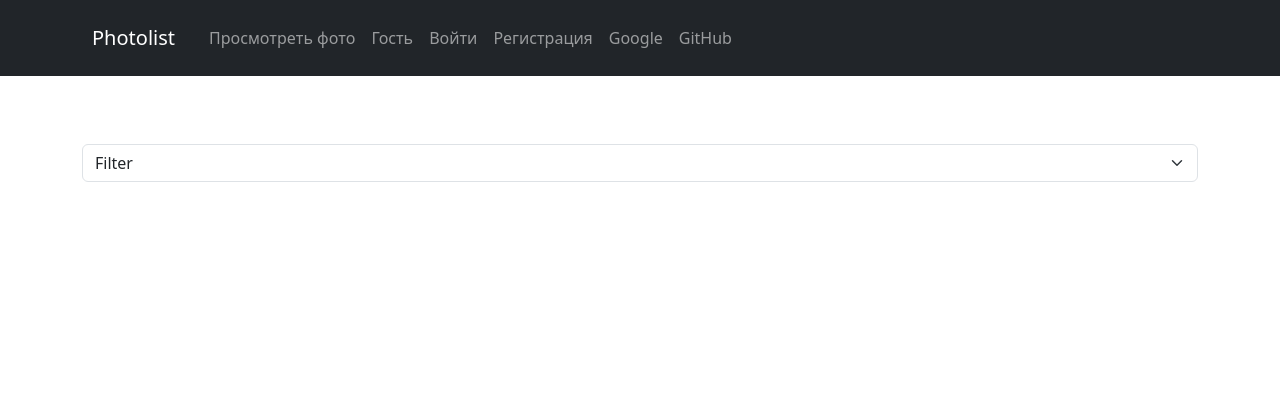
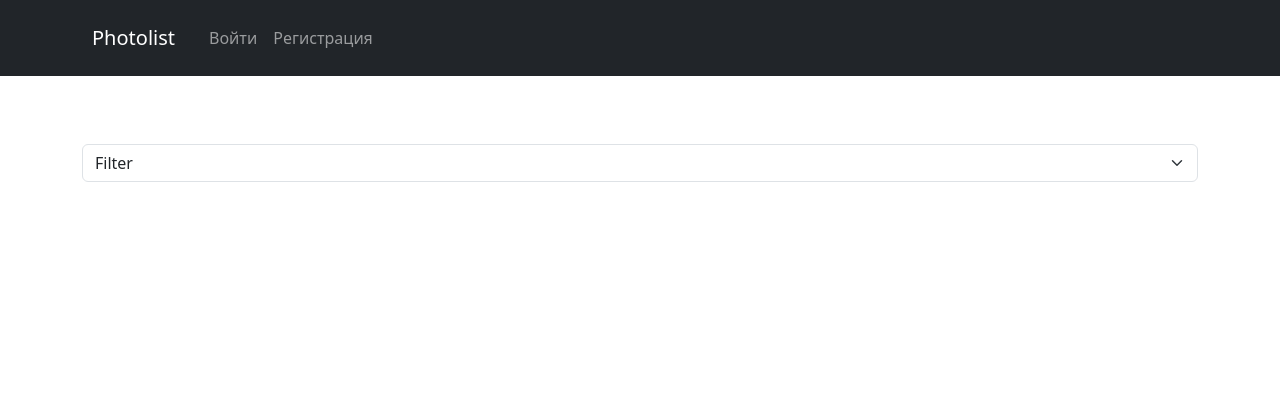
Before and after one commit to S1stemus/snp-photo-site, a Django app: page /photos/ in a window 1280 px wide. Shown: the top 420 px of the page. Run offline with Django 5.2, Linux system fonts and the light colour scheme; data that the repository does not hold is empty; some libraries are stand-ins or nearby versions.

Commit message:
update base.html  with js

```diff
--- a/snp_site/my_site/templates/base.html
+++ b/snp_site/my_site/templates/base.html
@@ -1,67 +1,31 @@
 {% load static %}
-{% load socialaccount %}
 <!DOCTYPE html>
 <html lang="en">
 <head>
     <meta charset="UTF-8">
+    <script src="https://code.jquery.com/jquery-3.6.0.min.js"></script>
+    <script src="https://cdn.jsdelivr.net/npm/jwt-decode/build/jwt-decode.min.js"></script>
     <meta name="viewport" content="width=device-width, initial-scale=1.0">
     <link rel="stylesheet" href="{% static 'style.css' %}">
     <link href="https://cdn.jsdelivr.net/npm/bootstrap@5.3.3/dist/css/bootstrap.min.css" rel="stylesheet" integrity="sha384-QWTKZyjpPEjISv5WaRU9OFeRpok6YctnYmDr5pNlyT2bRjXh0JMhjY6hW+ALEwIH" crossorigin="anonymous">
     <title>{% block title %}Photolist{% endblock %}</title>
 </head>
-{% block header %}
+<body>
 <header class="bg-dark text-white fixed-top">
     <div class="container">
         <nav class="navbar navbar-expand-lg navbar-dark">
-            <a class="navbar-brand" href="{% url 'photo_list' %}">Photolist</a>
+            <a class="navbar-brand" href="http://127.0.0.1:8000/photos/">Photolist</a>
             <button class="navbar-toggler" type="button" data-bs-toggle="collapse" data-bs-target="#navbarNav" aria-controls="navbarNav" aria-expanded="false" aria-label="Toggle navigation">
                 <span class="navbar-toggler-icon"></span>
             </button>
             <div class="collapse navbar-collapse" id="navbarNav">
-                <ul class="navbar-nav">
-                    {% csrf_token %}
-                    {% if user.is_authenticated %}
-                    <li class="nav-item">
-                        <a class="nav-link" href="{% url 'main_page' %}">Создать Фото</a>
-                    </li>
-                    {% endif %}
-                    <li class="nav-item">
-                        <a class="nav-link" href="{% url 'photo_list' %}">Просмотреть фото</a>
-                    </li>
-                    {% if user.is_authenticated %}
-                    <li class="nav-item">
-                        <a class="nav-link" href="{% url 'user_page' user.id %}">Пользователь: {{ user }}</a>
-                    </li>
-                    <li class="nav-item">
-                        <form action="{% url 'logout' %}" method="post" class="d-inline">
-                            {% csrf_token %}
-                            <button type="submit" class="btn btn-link nav-link">Logout</button>
-                        </form>
-                    </li>
-                    {% else %}
-                    <li class="nav-item">
-                        <span class="nav-link">Гость</span>
-                    </li>
-                    <li class="nav-item">
-                        <a class="nav-link" href="{% url 'login' %}">Войти</a>
-                    </li>
-                    <li class="nav-item">
-                        <a class="nav-link" href="{% url 'register' %}">Регистрация</a>
-                    </li>
-                    <li class="nav-item">
-                        <a class="nav-link" href="{% provider_login_url 'google' %}">Google</a>
-                    </li>
-                    <li class="nav-item">
-                        <a class="nav-link" href="{% provider_login_url 'github' %}">GitHub</a>
-                    </li>
-                    {% endif %}
+                <ul class="navbar-nav" id="nav-items">
+                    <!-- Элементы навигации будут добавлены через JavaScript -->
                 </ul>
             </div>
         </nav>
     </div>
 </header>
-{% endblock %}
-<body>
 <main class="mt-5 pt-5">
     {% block content %}
     {% endblock %}
@@ -72,6 +36,87 @@
     </div>
 </footer>
 
+{% block js %}
+{% endblock %}
 <script src="https://cdn.jsdelivr.net/npm/bootstrap@5.3.3/dist/js/bootstrap.bundle.min.js" integrity="sha384-..." crossorigin="anonymous"></script>
+<script>
+    $(document).ready(function() {
+        const token = localStorage.getItem('token');
+        const navItems = $('#nav-items');
+        const user_url = 'http://127.0.0.1:8000/user/'+localStorage.getItem('user_id')+'/';
+
+        if (token) {
+            // Если токен существует, добавляем элементы для авторизованного пользователя
+
+                let li1 = document.createElement('li');
+                li1.classList.add('nav-item');
+                let a1 = document.createElement('a');
+                a1.classList.add('nav-link');
+                a1.href = user_url;
+                a1.innerText = 'Пользователь: '+localStorage.getItem('username');
+                let li2 = document.createElement('li');
+                li2.classList.add('nav-item');
+                let a2 = document.createElement('a');
+                a2.href = "http://127.0.0.1:8000/photos/";
+                a2.innerText = 'Просмотреть фото';
+                a2.classList.add('nav-link');
+                let li3 = document.createElement('li');
+                li3.classList.add('nav-item');
+                let a3 = document.createElement('a');
+                a3.href = "http://127.0.0.1:8000/photos/create/";
+                a3.innerText = 'Создать Фото';
+                a3.classList.add('nav-link');
+                let li4 = document.createElement('li');
+                li4.classList.add('nav-item');
+                let button4 = document.createElement('button');
+                button4.classList.add('btn', 'btn-link', 'nav-link');
+                button4.innerText = 'Logout';
+                button4.addEventListener('click', function() {
+                    localStorage.removeItem('token');
+                    localStorage.removeItem('username');
+                    localStorage.removeItem('user_id');
+                    window.location.href = 'http://127.0.0.1:8000/jwt/';
+                });
+
+
+                li1.appendChild(a1);
+                li2.appendChild(a2);
+                li3.appendChild(a3);
+                li4.appendChild(button4);
+
+
+                navItems.append(li1);
+                navItems.append(li2);
+                navItems.append(li3);
+                navItems.append(li4);
+
+
+            ;
+        } else {
+            // Если токен отсутствует, добавляем элементы для гостя
+
+
+            let li1 = document.createElement('li');
+            li1.classList.add('nav-item');
+            let a1 = document.createElement('a');
+            a1.classList.add('nav-link');
+            a1.href = "http://127.0.0.1:8000/jwt/";
+            a1.innerText = 'Войти';
+            let li2 = document.createElement('li');
+            li2.classList.add('nav-item');
+            let a2 = document.createElement('a');
+            a2.href = "http://127.0.0.1:8000/register/";
+            a2.innerText = 'Регистрация';
+            a2.classList.add('nav-link');
+            li1.appendChild(a1);
+            li2.appendChild(a2);
+            navItems.append(li1);
+            navItems.append(li2);
+        }
+
+        // Обработка выхода из системы
+
+    });
+</script>
 </body>
 </html>
```
Lines whose indentation alone changed are shown as unchanged.
